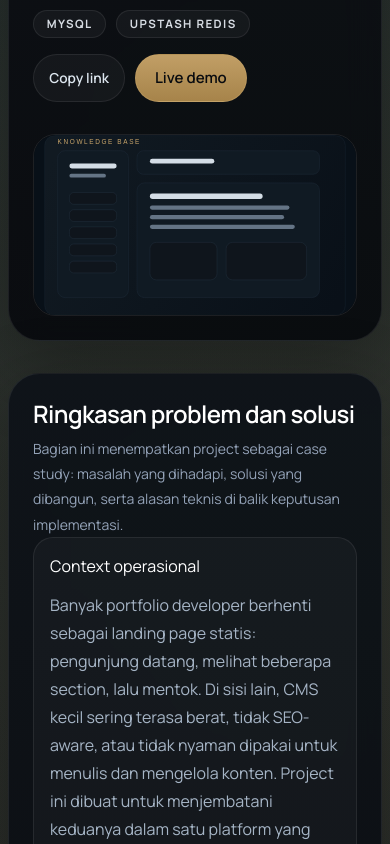
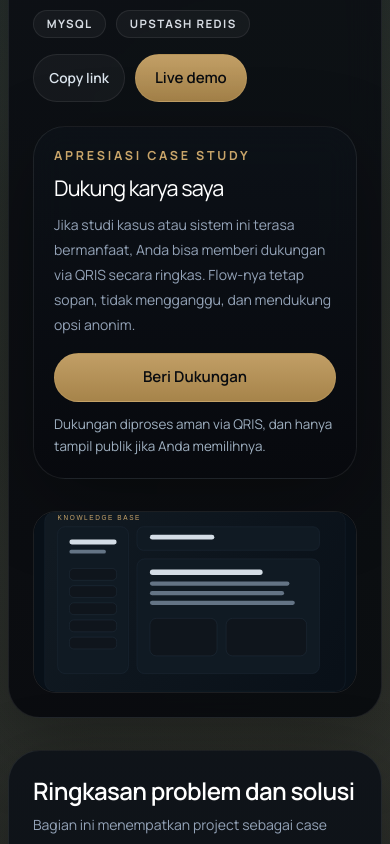
Before and after one commit to dntestsatu-svg/portfolio, a Next.js app: page /projects/portfolio-content-platform in a window 390 px wide. Shown: the part 820-1664 px from the top of the page. Built offline with nearby package versions, Linux system fonts and the light colour scheme; no server answers.

Commit message:
Move project support CTA higher on mobile

```diff
--- a/app/projects/[slug]/page.tsx
+++ b/app/projects/[slug]/page.tsx
@@ -174,6 +174,10 @@ export default async function ProjectDetailPage({ params }: ProjectDetailPagePro
                 </div>
               </div>
 
+              <div className="content-mobile-only mt-6">
+                <SupportContextCta context="project" layout="inline" />
+              </div>
+
               <div className="content-hero-image mt-8">
                 <Image
                   src={project.thumbnail}
@@ -279,10 +283,6 @@ export default async function ProjectDetailPage({ params }: ProjectDetailPagePro
                 <MarkdownContent content={project.tutorial} className="markdown-prose" />
               </section>
             ) : null}
-
-            <div className="content-mobile-only">
-              <SupportContextCta context="project" layout="inline" />
-            </div>
 
             {relatedProjects.length > 0 ? (
               <section className="space-y-5">
```
